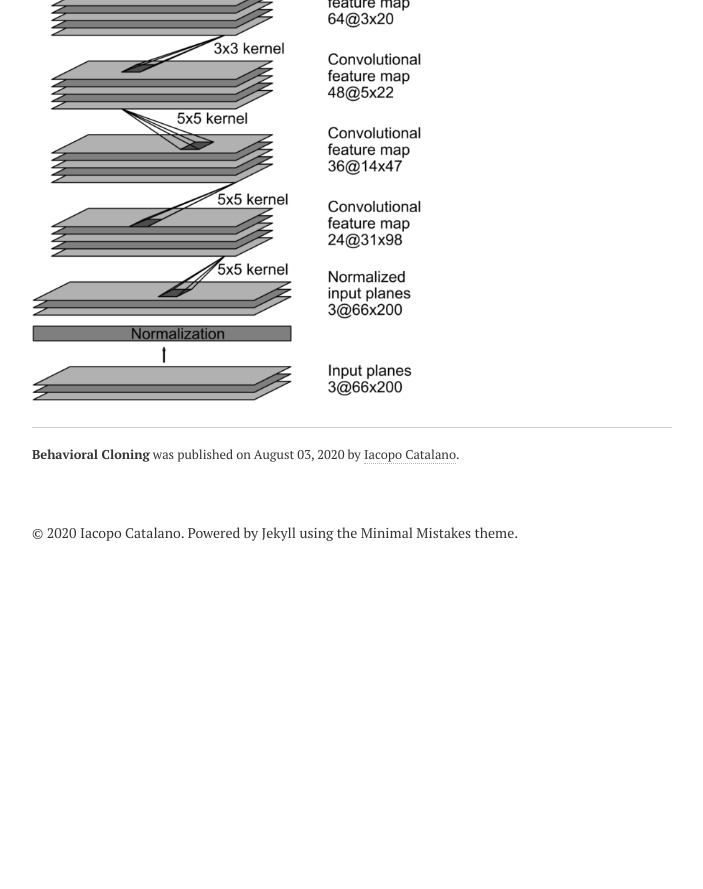
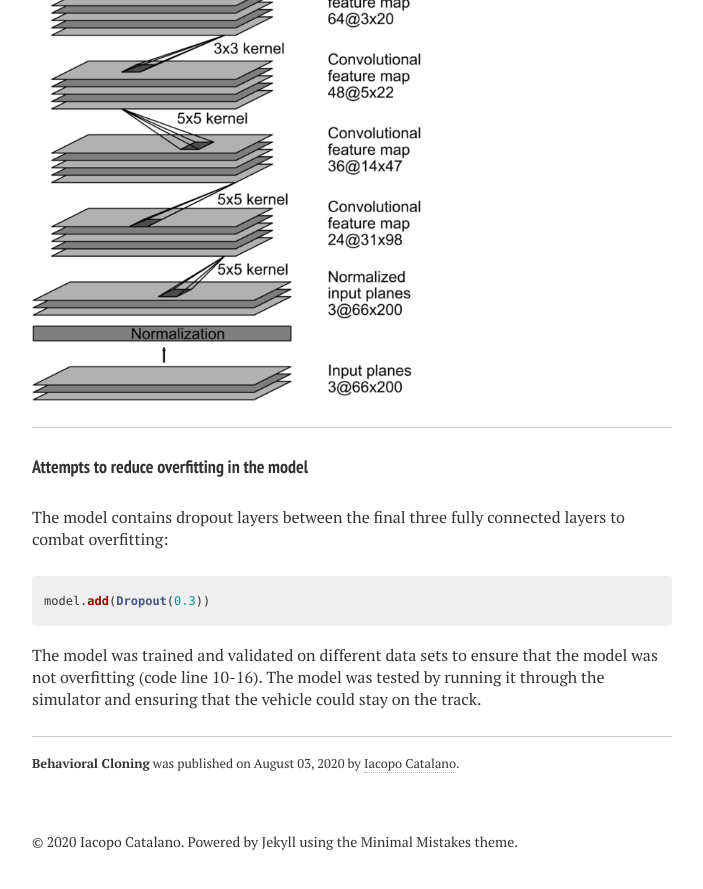
Before and after one commit to IacopomC/iacopomc.github.io, a Jekyll site: the page built from _projects/2020-08-03-behavioral-cloning-project.md, in a window 1280 px wide and 900 px high, scrolled down 1378 px. Shown: the top 889 px of the window, without its empty margins (288-991 px from the left). Built offline with Jekyll 4.4.1, drawn with Linux system fonts in a browser that asks for light colours; nearby versions of some CDN libraries; before the commit the page ends 1969 px from its top, so only the background shows below that.

Commit message:
Add attempt reduce overfitting

````diff
--- a/_projects/2020-08-03-behavioral-cloning-project.md
+++ b/_projects/2020-08-03-behavioral-cloning-project.md
@@ -50,3 +50,15 @@ Here is a visualization of the architecture of the Nvidia Team:
 <br/>
 
 <img src="{{ site.url }}/assets/images/behavioral-cloning-project/nvidia_model.png" width="70%">
+
+---
+
+#### Attempts to reduce overfitting in the model
+
+The model contains dropout layers between the final three fully connected layers to combat overfitting:
+
+```python
+model.add(Dropout(0.3))
+```
+
+The model was trained and validated on different data sets to ensure that the model was not overfitting (code line 10-16). The model was tested by running it through the simulator and ensuring that the vehicle could stay on the track.
````
